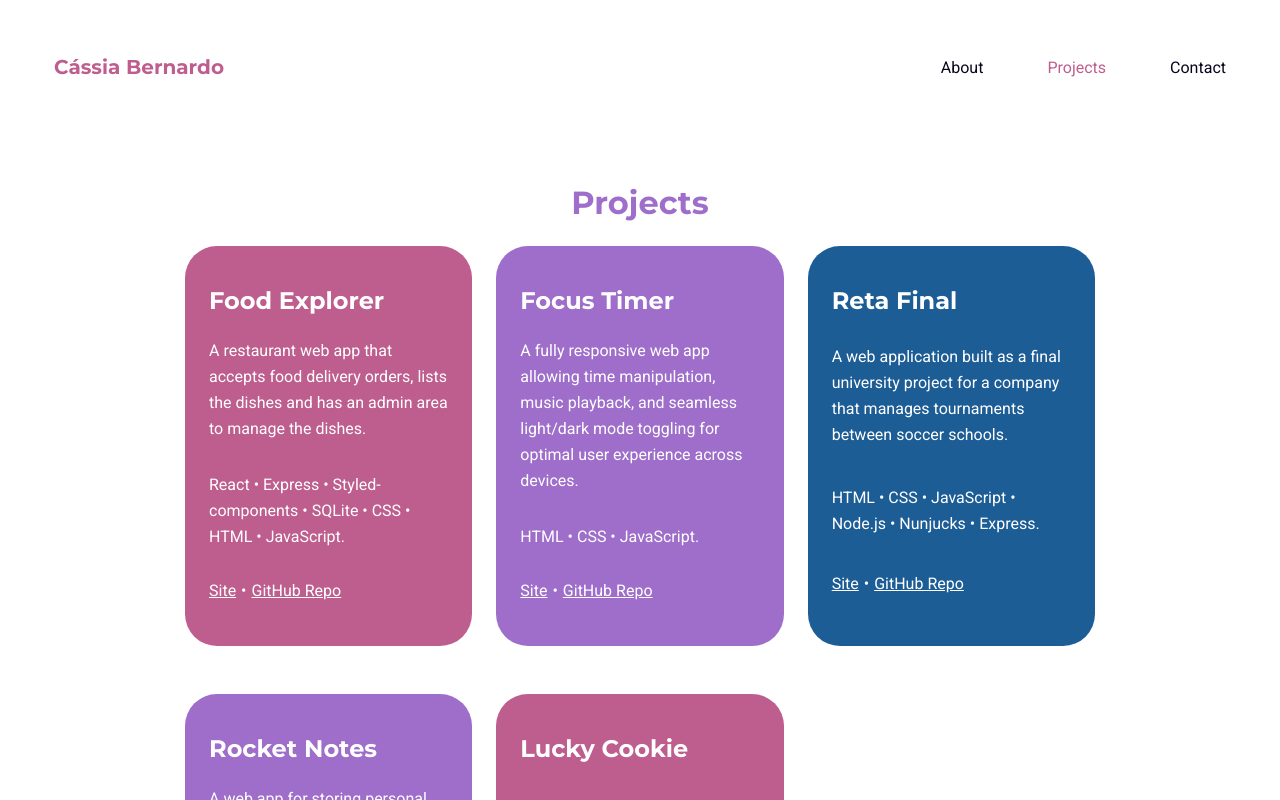
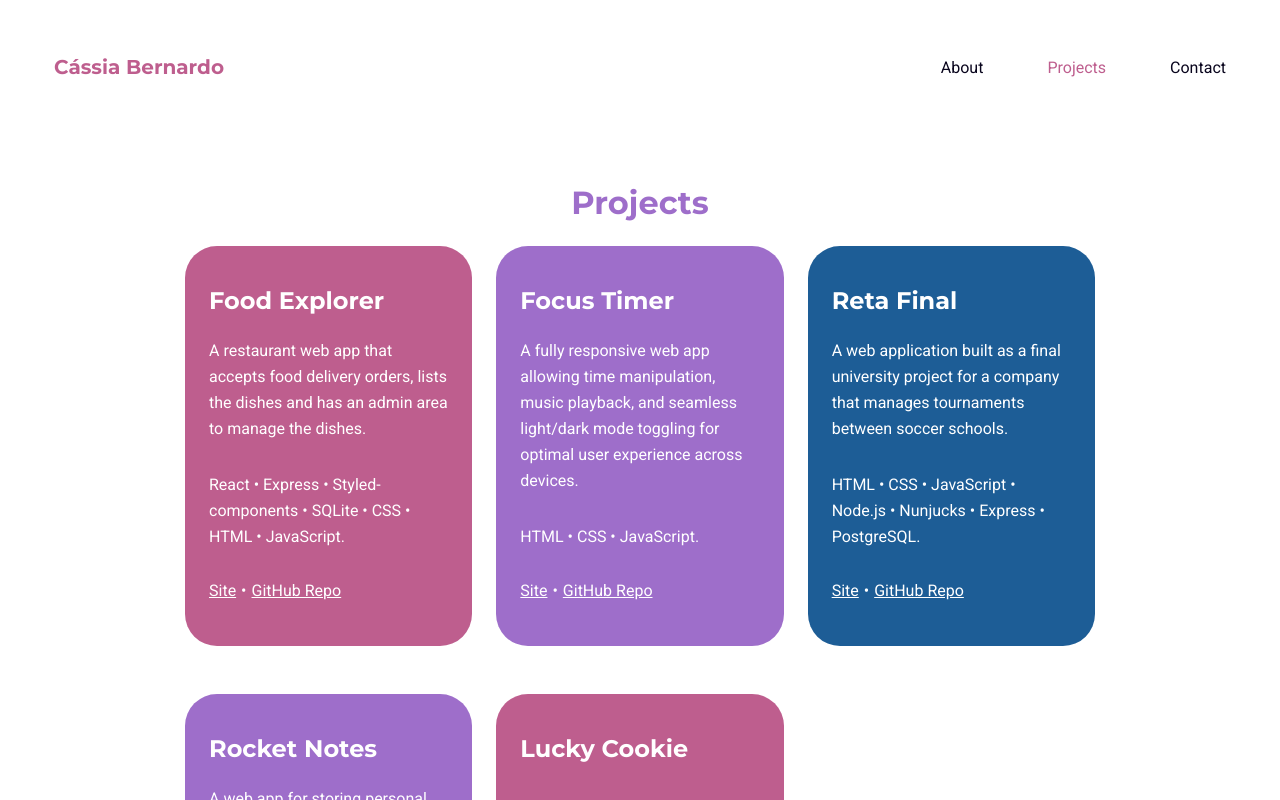
Before and after one commit to casbern/portfolio-site, a React (Vite) app: page /projects in a window 1280 px wide. Shown: the top 800 px of the page. Built offline with nearby package versions, Linux system fonts and the light colour scheme.

Commit message:
added new text

```diff
--- a/src/pages/Projects/index.jsx
+++ b/src/pages/Projects/index.jsx
@@ -32,7 +32,7 @@ export function Projects() {
 							color="var(--blue-200)"
 							title="Reta Final"
 							content="A web application built as a final university project for a company that manages tournaments between soccer schools."
-							technologies="HTML • CSS • JavaScript • Node.js • Nunjucks • Express."
+							technologies="HTML • CSS • JavaScript • Node.js • Nunjucks • Express • PostgreSQL."
 							link="https://reta-final.onrender.com/campeonatos"
 							github="https://github.com/cah90/reta-final"
 						/>
```
